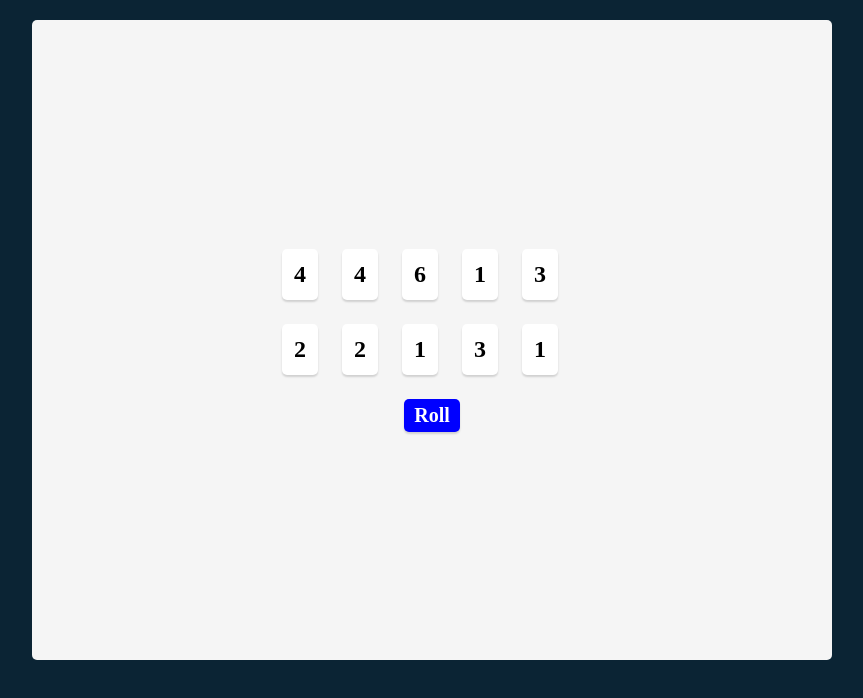
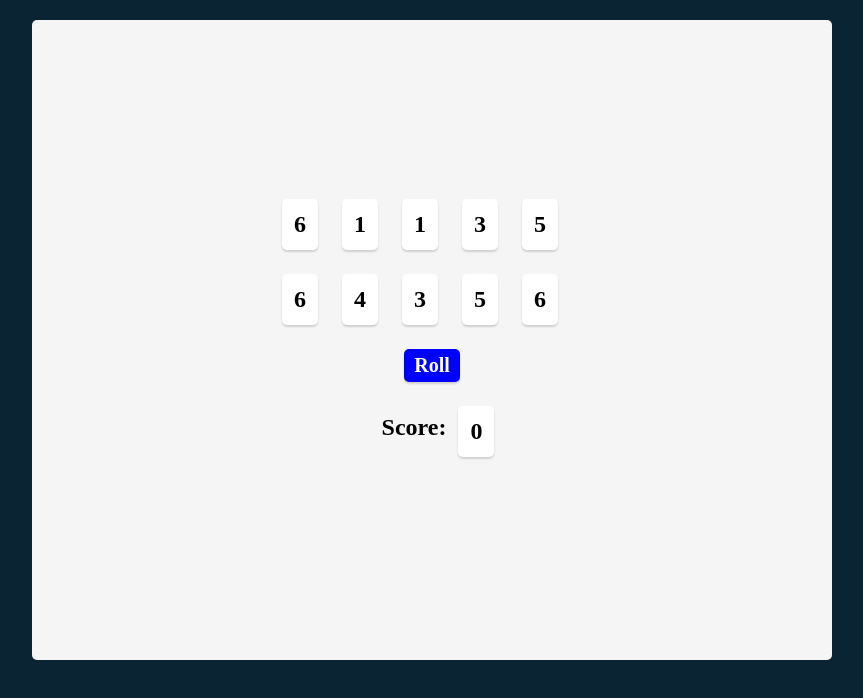
Before and after one commit to umeraziz45/tenzies, a React (Vite) app: page / in a window 1280 px wide. Shown: the top 698 px of the page, without its empty margins (208-1071 px from the left). Built offline with nearby package versions, Linux system fonts and the light colour scheme.

Commit message:
added counter for score

```diff
--- a/src/App.css
+++ b/src/App.css
@@ -42,8 +42,13 @@ max-width: 100%;
   grid-template: auto auto / repeat(5, 1fr);
 }
 
+.score {
+  display: flex;
+}
+
 .dice,
-.clicked {
+.clicked,
+.counter {
   margin-right: 1em;
   background: #fff;
   padding: .5em;
@@ -57,6 +62,14 @@ max-width: 100%;
   background: rgb(143, 231, 143);
 }
 
+.score p {
+  margin: 1.33em .5em;
+}
+
+.counter {
+  margin: 1em 0;
+}
+
 .diceBtn {
   border: 0;
   font-size: 1.25rem;
--- a/src/App.jsx
+++ b/src/App.jsx
@@ -5,77 +5,82 @@ import { nanoid } from 'nanoid';
 import Confetti from 'react-confetti';
 
 function App() {
+  const [dice, setDice] = useState(allNewDice());
+  const [tenzie, setTenzie] = useState(false);
+  const [counter, setCounter] = useState(0);
 
-  const [dice, setDice] = useState(createNewDice());
-  const [tenzies, setTenzies] = useState(false);
-
-  useEffect( () => {
-    console.log('change');
+  useEffect( () =>{
+    console.log(dice, 'changed');
     const allHeld = dice.every( elem => elem.isHeld);
     const firstValue = dice[0].value;
-    const allSameValue = dice.every( elem => elem.value === firstValue);
-    if(allSameValue && allHeld) {
-      console.log('you win');
-      setTenzies(true);
+    const everyValue = dice.every( elem => elem.value == firstValue);
+    if(allHeld && everyValue) {
+      setTenzie(true);
+      console.log('you win!');
     }
-  }, [dice])
+  },[dice])
 
-  function createNewDice (){
+  function allNewDice(){
     const diceArr = [];
-
     for(let i = 0; i < 10; i++){
       diceArr.push({
-        value:Math.ceil(Math.random() * 6),
+        value: Math.ceil(Math.random() * 6),
         isHeld: false,
         id: nanoid()
-      }
-        );
+      })
     }
-
     return diceArr;
   }
 
+  const diceHtml = dice.map( elem => {
+   return <Dice
+   id={elem.id}
+   value={elem.value}
+   isHeld={elem.isHeld}
+   holdDice={() => holdDice(elem.id)}
+    />
+  })
 
-  const rollDice = () => {
-    if(tenzies){
-      setTenzies(false)
-      setDice(createNewDice);
+  function diceRoll() {
+    if(tenzie){
+      setDice(allNewDice); setTenzie(false);
+      setCounter(0);
     } else {
-      setDice( prevArray =>  prevArray.map( elem =>  {
-        return elem.isHeld ?
-          elem :
-          {
-            value:Math.ceil(Math.random() * 6),
-            isHeld: false,
-            id: nanoid()
-          }
+      setDice(prevArray => prevArray.map( elem => {
+      return  elem.isHeld ?
+        elem :
+        {
+          value: Math.ceil(Math.random() * 6),
+          isHeld: false,
+          id: nanoid()
         }
-      ));
+      }));
+      setCounter(prevCount => prevCount + 1);
     }
   }
 
-  const clickDice = id => {
-   setDice(oldDice => oldDice.map( elem => {
-    return elem.id == id ?
-      {...elem, isHeld: !elem.isHeld} :
-      elem
-    })
-   )
+  function holdDice(id) {
+    setDice(prevArray => prevArray.map(elem => {
+       return elem.id == id ?
+       {...elem, isHeld: !elem.isHeld} :
+       elem
+     })
+    );
   }
-
-  const diceHtml = dice.map( elem => {
-    return <Dice key={elem.id} value={elem.value} isHeld={elem.isHeld}  clickDice={() => clickDice(elem.id)} />
-  });
-  console.log(tenzies)
 
   return (
     <div className='App'>
-      {tenzies && < Confetti/>}
+      {tenzie && <Confetti />}
       <div className="diceContainer">
         {diceHtml}
       </div>
-      <button onClick={rollDice} className='diceBtn'>{tenzies ? 'New Game' : 'Roll'}</button>
-
+      <button className='diceBtn' onClick={diceRoll}>{tenzie ? 'New Game' : 'Roll'}</button>
+      <div className="score">
+        <p>Score:</p>
+        <div className="counter">
+        {counter}
+        </div>
+      </div>
     </div>
   )
 }
--- a/src/components/Dice.jsx
+++ b/src/components/Dice.jsx
@@ -2,13 +2,10 @@ import React from "react";
 
 export default function Dice (props) {
   return (
-    <div className={
-      props.isHeld ?
-      'clicked' :
-      'dice'
-    }
-    onClick={props.clickDice}
-    >
+    <div className={props.isHeld ?
+    'clicked' :
+    "dice"} onClick={props.holdDice}
+    key={props.id}>
       <h2 >{props.value}</h2>
     </div>
   )
```
